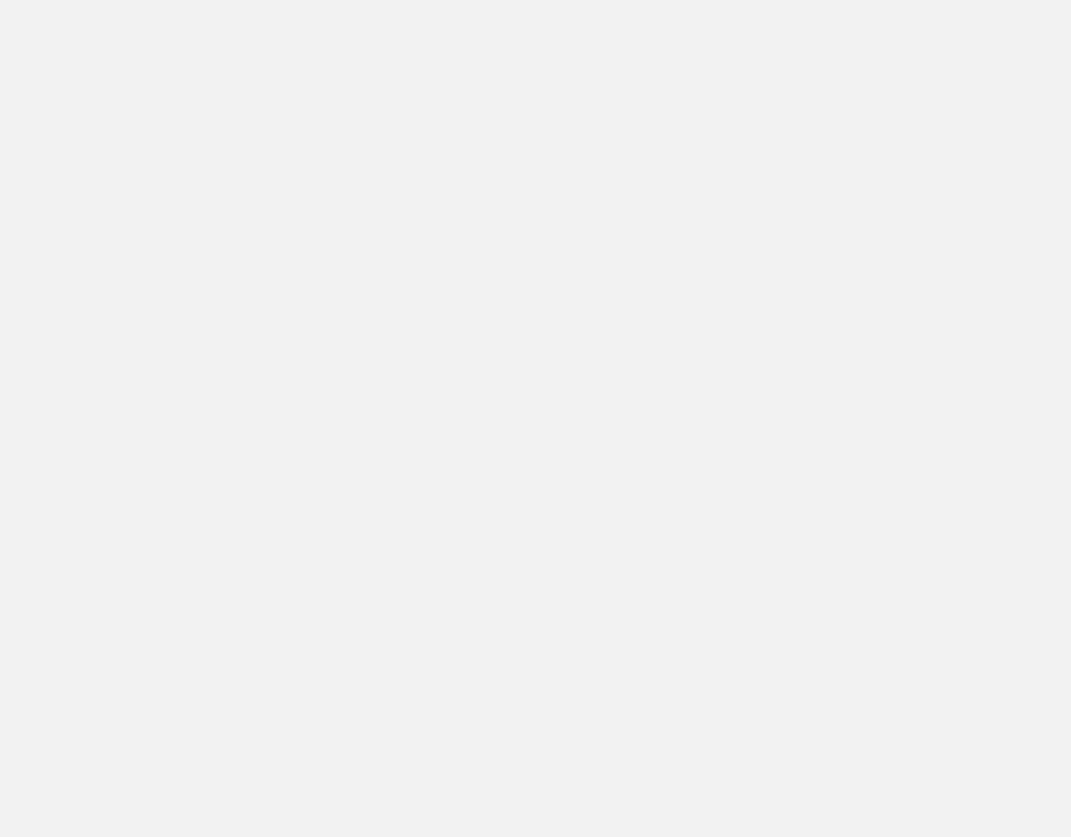
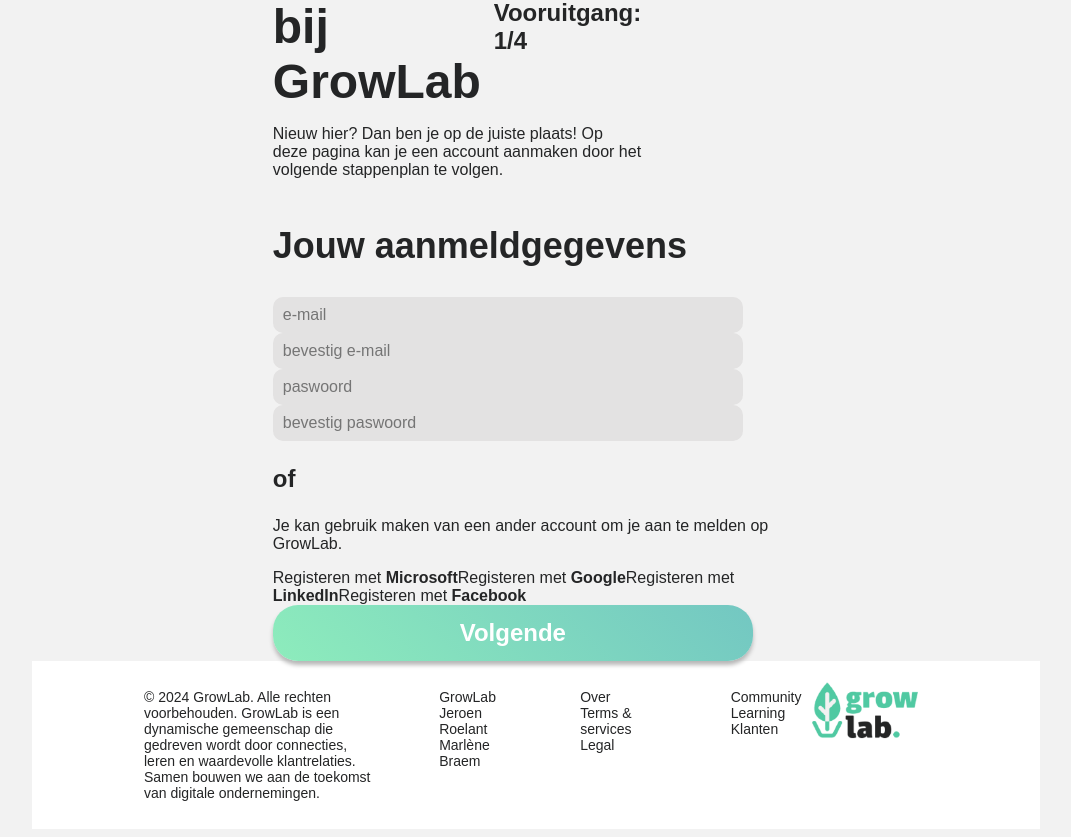
Before and after one commit to TM-GrowLab/GrowLab-Frontend, a React (Create React App) app: page /aanmeldgegevens in a window 1280 px wide. Before the commit this address had no page. Shown: the part 240-1077 px from the top of the page, without its empty margins (104-1175 px from the left). Before the commit the page ends 800 px from the top, so only its background shows below. Built offline with nearby package versions, Linux system fonts and the light colour scheme; a web font is replaced by a local one.

Commit message:
Footer + home + aanmelden deel

```diff
--- a/src/App.tsx
+++ b/src/App.tsx
@@ -1,6 +1,7 @@
 import React from 'react';
 import { BrowserRouter, Route, Routes } from 'react-router-dom';
 import { HomePage } from './components/HomePage';
+import { AanmeldGegevens } from './components/Registreren/AanmeldGegevens';
 
 
 const App: React.FC = () => {
@@ -8,6 +9,7 @@
     <BrowserRouter>
       <Routes>
         <Route path="/" Component={HomePage} />
+        <Route path="/aanmeldgegevens" Component={AanmeldGegevens} />
       </Routes>
     </BrowserRouter>
   );
--- /dev/null
+++ b/src/components/Footer.tsx
@@ -0,0 +1,42 @@
+import logoGrowLab from "../images/LogoGrowLab.png";
+
+export const Footer = () => {
+
+    return (
+        <>
+        <div className="footer_container light">
+                    <section className="rights_block">
+                        <p className="rights">
+                        © 2024 GrowLab. Alle rechten voorbehouden. GrowLab is een dynamische gemeenschap die gedreven wordt door connecties, leren en waardevolle klantrelaties. Samen bouwen we aan de toekomst van digitale ondernemingen.
+                        </p>
+                    </section>
+                    <section className="footer_nav">
+                        <div>
+                            <ul>
+                                <li>GrowLab</li>
+                                <li>Jeroen Roelant</li>
+                                <li>Marlène Braem</li>
+                            </ul>
+                        </div>
+                        <div>
+                            <ul>
+                                <li>Over</li>
+                                <li>Terms & services</li>
+                                <li>Legal</li>
+                            </ul>
+                        </div>
+                        <div>
+                            <ul>
+                                <li><a href="">Community</a></li>
+                                <li><a href="">Learning</a></li>
+                                <li><a href="">Klanten</a></li>
+                            </ul>
+                        </div>
+                    </section>
+                    <section>
+                        <img className="mini_logo" src={logoGrowLab} alt="Logo" />
+                    </section>
+            </div>
+        </>
+    );
+}
--- a/src/components/HomePage.tsx
+++ b/src/components/HomePage.tsx
@@ -1,12 +1,20 @@
 import imgHeader from "../images/Header_img.png";
-import logoGrowLab from "../images/LogoGrowLab.png";
 import { NavBar } from "./NavBar";
 import { Succesverhaal } from "./HomePage/Succesverhaal";
+import { Footer } from "./Footer";
+import { useNavigate } from "react-router-dom";
 
 export const HomePage = () => {
 
+    const navigate = useNavigate()
+
+    const navigateToAanmeldGegevens = () => {
+        navigate('/aanmeldgegevens')
+    }
+
     return (
         <>
+            <div className="container">
                 <NavBar />
                 <header>
                     <div className="card_header">
@@ -15,7 +23,7 @@
                         <h5>Met GrowLab</h5>
                         <div className="header_buttons">
                             <button id="aanmelden" className="sec_button_header">Aanmelden</button>
-                            <button id="registeren" className="pri_button_header">Registeren</button>
+                            <button id="registeren" className="pri_button_header" onClick={navigateToAanmeldGegevens} >Registeren</button>
                         </div>
                     </div>
                     <img className="img_header" src={imgHeader} alt="header_img" />
@@ -55,13 +63,15 @@
                         <p>
                             GrowLab is gebouwd op 3 waarden: Community, Learning en Klanten. Community staat voor de connecties die we bouwen tussen gelijkgezinde digital creatives. Learning is de kennis die onze ervaren leden delen met de jonge starters. We bouwen bruggen naar externe klanten om beide partijen eerlijke kansen te geven. We geloven dat door het versterken van de Community, het delen van Lessons learned, en het faciliteren van waardevolle connecties met Klanten, we niet alleen individuele ondernemers ondersteunen, maar ook bijdragen aan een veerkrachtig en innovatief ecosysteem voor digitale ondernemingen.
                         </p>
-                        <div>
+                        <div className="waarden">
                             <img src="" alt="" />
                             <img src="" alt="" />
                             <img src="" alt="" />
                         </div>
                     </div>
                 </section>
+            </div>
+            <Footer />
         </>
     );
 }
--- a/src/components/NavBar.tsx
+++ b/src/components/NavBar.tsx
@@ -16,6 +16,11 @@
 
     const handleNavigateClients = () => {
         navigate('/clients');
+    }
+
+    const navigateToAanmeldGegevens = () => {
+        console.log('navigate to aanmeldgegevens')
+        navigate('/aanmeldgegevens')
     }
 
     return (
--- /dev/null
+++ b/src/components/Registreren/AanmeldGegevens.tsx
@@ -0,0 +1,46 @@
+
+import { NavBar } from "../NavBar";
+import { Footer } from "../Footer";
+
+export const AanmeldGegevens = () => {
+
+    return (
+        <>
+            <div className="container">
+                <NavBar />
+                <section className="register_container">
+                    <div>
+                        <div className="title_box">
+                            <h1 className="bold_h1 register_title">Welkom bij GrowLab</h1>
+                            <h3>Vooruitgang: 1/4</h3>
+                        </div>
+                        <p className="info">Nieuw hier? Dan ben je op de juiste plaats! Op deze pagina kan je een account aanmaken door het volgende stappenplan te volgen.</p>
+                    </div>
+                    <div>
+                        <h2>Jouw aanmeldgegevens</h2>
+                        <div>
+                            <input type="text" placeholder="e-mail" />
+                            <input type="text" placeholder="bevestig e-mail" />
+                            <input type="text" placeholder="paswoord"/>
+                            <input type="text" placeholder="bevestig paswoord"/>
+                        </div>
+                    </div>
+                    <div>
+                        <h3>of</h3>
+                        <p>Je kan gebruik maken van een ander account om je aan te melden op GrowLab.</p>
+                    </div>
+                    <div>
+                        <a className="knop_grijs">Registeren met <em className="elza_16_bold">Microsoft</em></a>
+                        <a className="knop_grijs">Registeren met <em className="elza_16_bold">Google</em></a>
+                        <a className="knop_grijs">Registeren met <em className="elza_16_bold">LinkedIn</em></a>
+                        <a className="knop_grijs">Registeren met <em className="elza_16_bold">Facebook</em></a>
+                    </div>
+                    <div>
+                        <button className="gradient_button">Volgende</button>
+                    </div>
+                </section>
+            <Footer />
+            </div>
+        </>
+    );
+}
--- a/src/index.css
+++ b/src/index.css
@@ -16,20 +16,25 @@
 }
 
 /* Custom Fonts */
-body {
-  font-family: "elza", sans-serif;
-  font-weight: 300;
-  font-style: normal;
-  font-size: 16px;
-  background-color: var(--Porcelean);
-  margin: 0 8em;
-}
-
 .bold {
   font-family: "elza", sans-serif;
   font-weight: 900;
   font-style: normal;
   font-size: 70px;
+}
+
+.bold_h1{
+  font-family: "elza", sans-serif;
+  font-weight: 900;
+  font-style: normal;
+  font-size: 48px;
+}
+
+.light {
+  font-family: "elza", sans-serif;
+  font-weight: 200;
+  font-style: normal;
+  font-size: 14px;
 }
 
 h1{
@@ -75,6 +80,13 @@
   font-size: 16px;
 }
 
+.placeholder {
+  font-family: "elza", sans-serif;
+  font-weight: 100;
+  font-style: normal;
+  font-size: 16px;
+}
+
 .nav_light {
   font-family: "elza", sans-serif;
   font-weight: 300;
@@ -96,6 +108,13 @@
   font-size: 20px;
 }
 
+.elza_16_bold{
+  font-family: "elza", sans-serif;
+  font-weight: 700;
+  font-style: normal;
+  font-size: 16px;
+}
+
 .link {
   font-family: "elza", sans-serif;
   font-weight: 300;
@@ -104,6 +123,42 @@
 }
 
 /* Basic elements */
+.container{
+  margin: 0 8em;
+}
+
+body {
+  font-family: "elza", sans-serif;
+  font-weight: 300;
+  font-style: normal;
+  font-size: 16px;
+  background-color: var(--Porcelean);
+  color: var(--Charoal);
+}
+
+a {
+  text-decoration: none;
+  color: var(--Charoal);
+}
+
+a:visited {
+  color: var(--Charoal);
+}
+
+input{
+  width: 450px;
+  height: 20px;
+  color: var(--LightGrey);
+  background: rgb(227, 226, 226);
+  border-radius: 10px;
+  border: none;
+  font-family: "elza", sans-serif;
+  font-weight: 100;
+  font-style: normal;
+  font-size: 16px;
+  padding: 8px 10px;
+}
+
 .sec_button{
   min-width: 154px;
   min-height: 56px;
@@ -120,6 +175,17 @@
   border-radius: 25px;
   color: var(--White);
   background-color: var(--Meadow-Haze);
+  border: none;
+  box-shadow: var(--Box-Shadow);
+}
+
+.gradient_button{
+  font-size: 24px !important;
+  min-width: 480px;
+  min-height: 56px;
+  border-radius: 25px;
+  color: var(--White);
+  background: linear-gradient(45deg, #8DECBC, #73C7C2) !important;
   border: none;
   box-shadow: var(--Box-Shadow);
 }
@@ -151,6 +217,7 @@
   filter: brightness(95%);
 }
 
+
 /* Navbar */
 nav {
   display: flex;
@@ -159,6 +226,7 @@
   align-items: center;
   min-height: 8em;
   margin: 0 2em;
+  margin-bottom: 3em;
 }
 
 #nav_items {
@@ -257,3 +325,55 @@
 .card_container div div {
   width: 75%;
 }
+
+/* Footer */
+.footer_container{
+  background-color: white;
+  padding: 1em 8em;
+}
+
+.mini_logo {
+  height: 5em;
+}
+
+.rights_block {
+  width: 35%;
+}
+
+.footer_nav {
+  width: 65%;
+  justify-content: center;
+}
+
+.footer_container, .footer_nav {
+  display: flex;
+  flex-direction: row;
+}
+
+.footer_nav div ul {
+  margin-left: 25px;
+}
+
+/* Register */
+.register_container {
+  display: flex;
+  flex-direction: column;
+  justify-content: center;
+  align-items: center;
+  margin: 0 8em;
+}
+
+.register_container div {
+  width: 70%;
+}
+
+div.title_box {
+  display: flex;
+  flex-direction: row;
+  justify-content: space-between;
+  align-items: center;
+}
+
+.info {
+  width: 70%;
+}
```
